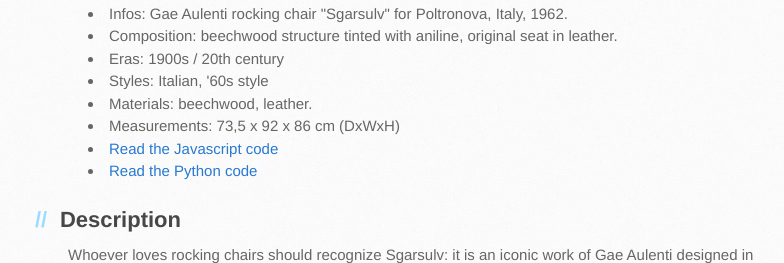
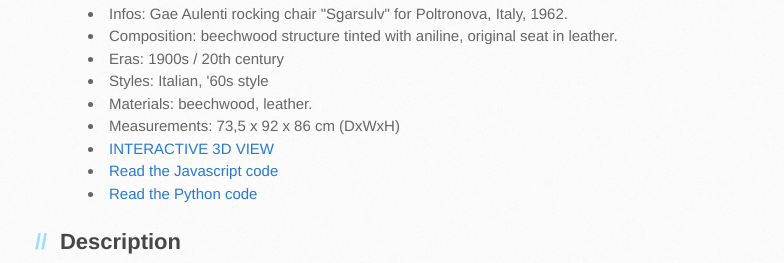
Before and after one commit to vfede/cvdlab-cg-final-project, a plain HTML site: page index.html in a window 1280 px wide. Shown: the part 6840-7103 px from the top of the page, without its empty margins (102-886 px from the left). Drawn offline with Linux system fonts and the light colour scheme.

Commit message:
Update index.html

```diff
--- a/index.html
+++ b/index.html
@@ -152,6 +152,7 @@
 <li>Styles: Italian, '60s style</li>
 <li>Materials: beechwood, leather.</li>
 <li>Measurements: 73,5 x 92 x 86 cm (DxWxH)</li>
+<li><a href="plasm.js/sgarsulv.html">INTERACTIVE 3D VIEW</a></li>
 <li><a href="https://github.com/vfede/cvdlab-cg-final-project/blob/master/armchair%20Sgarsulv/armchair%20Sgarsulv.js">Read the Javascript code</a></li>
 <li><a href="https://github.com/vfede/cvdlab-cg-final-project/blob/master/armchair%20Sgarsulv/armchair%20Sgarsulv.py">Read the Python code</a></li>
 </ul><h2>
```
